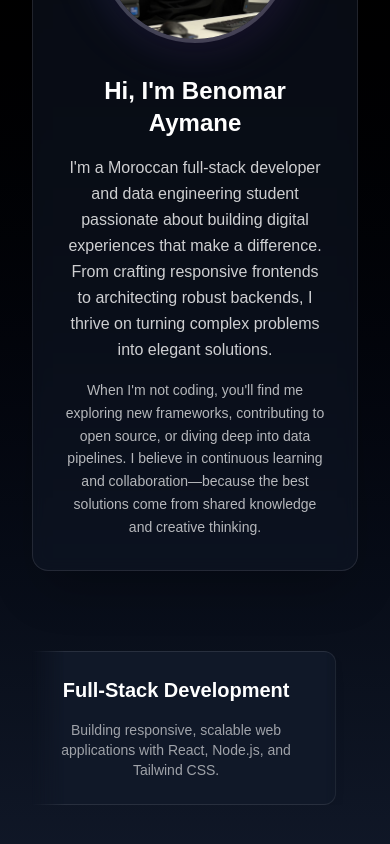
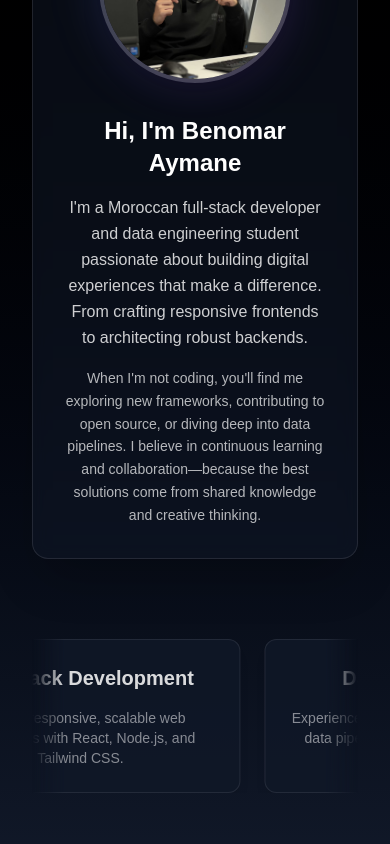
Before and after one commit to aymanebenomar/portfolio, a React (Vite) app: page / in a window 390 px wide. Shown: the part 1154-1998 px from the top of the page. Built offline with nearby package versions, Linux system fonts and the light colour scheme; a web font is replaced by a local one.

Commit message:
aboutDone

```diff
--- a/src/components/About.jsx
+++ b/src/components/About.jsx
@@ -10,7 +10,6 @@ import {
 import { SiTailwindcss, SiPostman } from "react-icons/si";
 import anaImg from "../images/ana.png";
 
-// Skill Card
 const SkillCard = ({ icon, name }) => (
   <div className="w-28 h-28 bg-gray-900 border border-white/10 shadow-lg rounded-xl flex flex-col items-center justify-center gap-2">
     <div className="text-4xl text-white">{icon}</div>
@@ -18,7 +17,6 @@ const SkillCard = ({ icon, name }) => (
   </div>
 );
 
-// Info Card
 const InfoCard = ({ title, description }) => (
   <div className="w-80 p-6 bg-gray-900 rounded-xl border border-white/10 shadow-lg flex flex-col items-center text-center gap-4">
     <h3 className="text-xl font-semibold text-white">{title}</h3>
@@ -26,14 +24,24 @@ const InfoCard = ({ title, description }) => (
   </div>
 );
 
-// Continuous Marquee Component
+/* Continuous Marquee Component */
 const Marquee = ({ children, speed = 50, direction = "left" }) => {
   const [contentWidth, setContentWidth] = useState(0);
+  const [isMobile, setIsMobile] = useState(false);
   const contentRef = useRef(null);
+
+  useEffect(() => {
+    const handleResize = () => setIsMobile(window.innerWidth < 768);
+    handleResize();
+    window.addEventListener("resize", handleResize);
+    return () => window.removeEventListener("resize", handleResize);
+  }, []);
 
   useEffect(() => {
     if (contentRef.current) setContentWidth(contentRef.current.scrollWidth);
   }, [children]);
+
+  const adjustedSpeed = isMobile ? speed * 7 : speed;
 
   return (
     <div
@@ -43,13 +51,14 @@ const Marquee = ({ children, speed = 50, direction = "left" }) => {
           "linear-gradient(to right, rgba(0,0,0,0), rgba(0,0,0,1) 10%, rgba(0,0,0,1) 90%, rgba(0,0,0,0))",
         WebkitMaskImage:
           "linear-gradient(to right, rgba(0,0,0,0), rgba(0,0,0,1) 10%, rgba(0,0,0,1) 90%, rgba(0,0,0,0))",
+        opacity: isMobile ? 0.85 : 1,
       }}
     >
       <div
         ref={contentRef}
         className="flex gap-6 min-w-full"
         style={{
-          animation: `scroll-${direction} ${contentWidth / speed}s linear infinite`,
+          animation: `scroll-${direction} ${contentWidth / adjustedSpeed}s linear infinite`,
         }}
       >
         {React.Children.toArray(children)
@@ -75,9 +84,9 @@ const Marquee = ({ children, speed = 50, direction = "left" }) => {
       </style>
     </div>
   );
-};
+}
 
-// Main About Component
+/* Main About Component */
 export default function About() {
   const skills = [
     { name: "React", icon: <FaReact /> },
@@ -130,7 +139,7 @@ export default function About() {
         viewport={{ once: true }}
         transition={{ duration: 0.8 }}
       >
-
+        About Me
       </motion.h2>
 
       {/* Photo + Bio Section */}
@@ -147,7 +156,7 @@ export default function About() {
             <div className="relative w-48 h-48 md:w-64 md:h-64">
               <div className="absolute inset-0 bg-gradient-to-br from-blue-500/20 to-purple-500/20 rounded-full blur-xl"></div>
               <img
-                src={anaImg}  // <-- now pulling from public/images
+                src={anaImg}
                 alt="Benomar Aymane - Full-Stack Developer"
                 className="relative w-full h-full rounded-full object-cover border-4 border-white/20 shadow-xl"
               />
@@ -163,8 +172,7 @@ export default function About() {
               I'm a Moroccan full-stack developer and data engineering student
               passionate about building digital experiences that make a
               difference. From crafting responsive frontends to architecting
-              robust backends, I thrive on turning complex problems into elegant
-              solutions.
+              robust backends.
             </p>
             <p className="text-white/70 text-sm md:text-base leading-relaxed">
               When I'm not coding, you'll find me exploring new frameworks,
```
